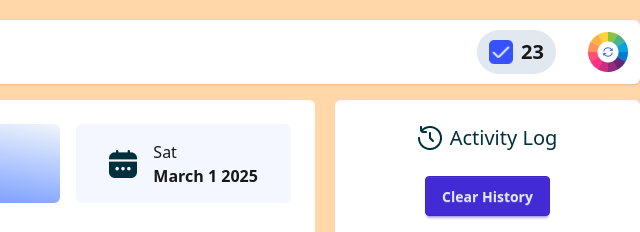
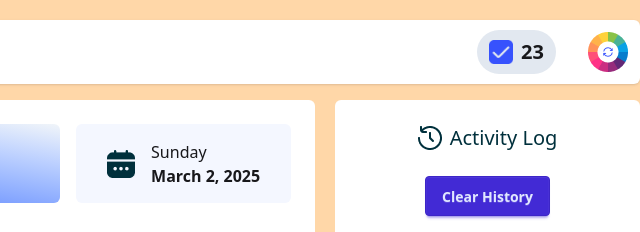
Before and after one commit to Prosantaroy1/DevBoard-JS, a plain HTML site: page index.html in a window 1280 px wide. Shown: the top 232 px of the page, 640-1280 px from the left. Drawn offline with nearby package versions, Linux system fonts and the light colour scheme.

Commit message:
update date

```diff
--- a/index.html
+++ b/index.html
@@ -10,7 +10,7 @@
     <script src="https://cdn.jsdelivr.net/npm/@tailwindcss/browser@4"></script>
 </head>
 
-<body id="colorChnage" class="bg-orange-200 ">
+<body id="colorChnage" class="bg-orange-200 min-h-screen">
     <!-- navber -->
     <nav class="max-w-screen-xl mx-auto pt-5">
         <div class="navbar bg-base-100 flex px-3 justify-between shadow rounded-md">
--- a/script/main.js
+++ b/script/main.js
@@ -1,87 +1,107 @@
 // backgroud chage
 
-document.getElementById('color-btn').addEventListener('click',()=>{
-     let colorNum=Math.floor(Math.random() * 10000);
-     document.getElementById('colorChnage').style.backgroundColor=`#34${colorNum}`
+document.getElementById('color-btn').addEventListener('click', () => {
+     let colorNum = Math.floor(Math.random() * 10000);
+     document.getElementById('colorChnage').style.backgroundColor = `#34${colorNum}`
 })
 
 // location new html
-document.getElementById('blog').addEventListener('click', ()=>{
-     window.location.href='blog.html'
+document.getElementById('blog').addEventListener('click', () => {
+     window.location.href = 'blog.html'
 })
 
-// date
-const date = new Date("2025-03-1");
-const day =date.getDay();
-const dayNames = ["Sun", "Mon", "Tue","Wed","Thu","Fri", "Sat"];
-document.getElementById('dayName').innerText=dayNames[day];  //day add
-//month, date, year
-const dated=date.getDate();
-const year=date.getFullYear();
-const month=date.getMonth();
-const monthAllName=['January', 'February', 'March', 'April', 'May', 'June', 'July', 'August', 'September', 'October', 'November', 'December']
-const monthName=monthAllName[month]
 
-document.getElementById('dates').innerText=`${monthName} ${dated} ${year}`
+//dated add
+function updateDate() {
+     // Get the current date
+     const date = new Date();
+
+     // Get correct day of the week (0 = Sunday, 6 = Saturday)
+     const day = date.getDay();
+     const dayNames = ["Sunday", "Monday", "Tuesday", "Wednesday", "Thursday", "Friday", "Saturday"];
+     document.getElementById('dayName').innerText = dayNames[day]; // 🗓 Sunday, Monday, etc.
+
+     // Get the correct month, date, and year
+     const dated = date.getDate(); // Day of the month (1-31)
+     const year = date.getFullYear();
+     const month = date.getMonth();
+     const monthAllName = ['January', 'February', 'March', 'April', 'May', 'June', 'July', 'August', 'September', 'October', 'November', 'December'];
+     const monthName = monthAllName[month];
+
+     // Update the HTML with the correct date
+     document.getElementById('dates').innerText = `${monthName} ${dated}, ${year}`; // 🗓 March 2, 2025
+ }
+
+ // Run immediately when the script loads
+ updateDate();
+
+ // Update every 24 hours (86,400,000 ms) to ensure it changes daily
+ setInterval(updateDate, 86400000);
+
+
+
+
+
+
 
 // btn click part- card btn one
-document.getElementById('btn-one').addEventListener('click', ()=>{
+document.getElementById('btn-one').addEventListener('click', () => {
      alert('Board Updated Successfully')
 
-     const tasked=taskFuction('task-num')  //taskNumber function
-     const navNum=navNumbers('nav-mark')   //nav number add fuc
-     const titleAdd=addTitle('cart-title','history-add')
+     const tasked = taskFuction('task-num')  //taskNumber function
+     const navNum = navNumbers('nav-mark')   //nav number add fuc
+     const titleAdd = addTitle('cart-title', 'history-add')
      //btn disable
      document.getElementById('btn-one').setAttribute('disabled', '');
 })
 
 //btn two
-document.getElementById('btn-two').addEventListener('click', ()=>{
+document.getElementById('btn-two').addEventListener('click', () => {
      alert('Board Updated Successfully')
 
-     const tasked=taskFuction('task-num')  //taskNumber function
-     const navNum=navNumbers('nav-mark')   //nav number add fuc
-     const titleAdd=addTitle('cart-title-2','history-add')
+     const tasked = taskFuction('task-num')  //taskNumber function
+     const navNum = navNumbers('nav-mark')   //nav number add fuc
+     const titleAdd = addTitle('cart-title-2', 'history-add')
      //btn disable
      document.getElementById('btn-two').setAttribute('disabled', '');
 })
 //btn three
-document.getElementById('btn-three').addEventListener('click', ()=>{
+document.getElementById('btn-three').addEventListener('click', () => {
      alert('Board Updated Successfully')
 
-     const tasked=taskFuction('task-num')  //taskNumber function
-     const navNum=navNumbers('nav-mark')   //nav number add fuc
-     const titleAdd=addTitle('cart-title-3','history-add')
+     const tasked = taskFuction('task-num')  //taskNumber function
+     const navNum = navNumbers('nav-mark')   //nav number add fuc
+     const titleAdd = addTitle('cart-title-3', 'history-add')
      //btn disable
      document.getElementById('btn-three').setAttribute('disabled', '');
 })
 //btn four
-document.getElementById('btn-four').addEventListener('click', ()=>{
+document.getElementById('btn-four').addEventListener('click', () => {
      alert('Board Updated Successfully')
 
-     const tasked=taskFuction('task-num')  //taskNumber function
-     const navNum=navNumbers('nav-mark')   //nav number add fuc
-     const titleAdd=addTitle('cart-title-4','history-add')
+     const tasked = taskFuction('task-num')  //taskNumber function
+     const navNum = navNumbers('nav-mark')   //nav number add fuc
+     const titleAdd = addTitle('cart-title-4', 'history-add')
      //btn disable
      document.getElementById('btn-four').setAttribute('disabled', '');
 })
 //btn five
-document.getElementById('btn-five').addEventListener('click', ()=>{
+document.getElementById('btn-five').addEventListener('click', () => {
      alert('Board Updated Successfully')
 
-     const tasked=taskFuction('task-num')  //taskNumber function
-     const navNum=navNumbers('nav-mark')   //nav number add fuc
-     const titleAdd=addTitle('cart-title-5','history-add')
+     const tasked = taskFuction('task-num')  //taskNumber function
+     const navNum = navNumbers('nav-mark')   //nav number add fuc
+     const titleAdd = addTitle('cart-title-5', 'history-add')
      //btn disable
      document.getElementById('btn-five').setAttribute('disabled', '');
 })
 //btn two
-document.getElementById('btn-six').addEventListener('click', ()=>{
+document.getElementById('btn-six').addEventListener('click', () => {
      alert('Board Updated Successfully')
 
-     const tasked=taskFuction('task-num')  //taskNumber function
-     const navNum=navNumbers('nav-mark')   //nav number add fuc
-     const titleAdd=addTitle('cart-title-6','history-add')
+     const tasked = taskFuction('task-num')  //taskNumber function
+     const navNum = navNumbers('nav-mark')   //nav number add fuc
+     const titleAdd = addTitle('cart-title-6', 'history-add')
      //btn disable
      document.getElementById('btn-six').setAttribute('disabled', '');
 })
```
Also changed, not shown: blog.html (+1 -1 lines).
